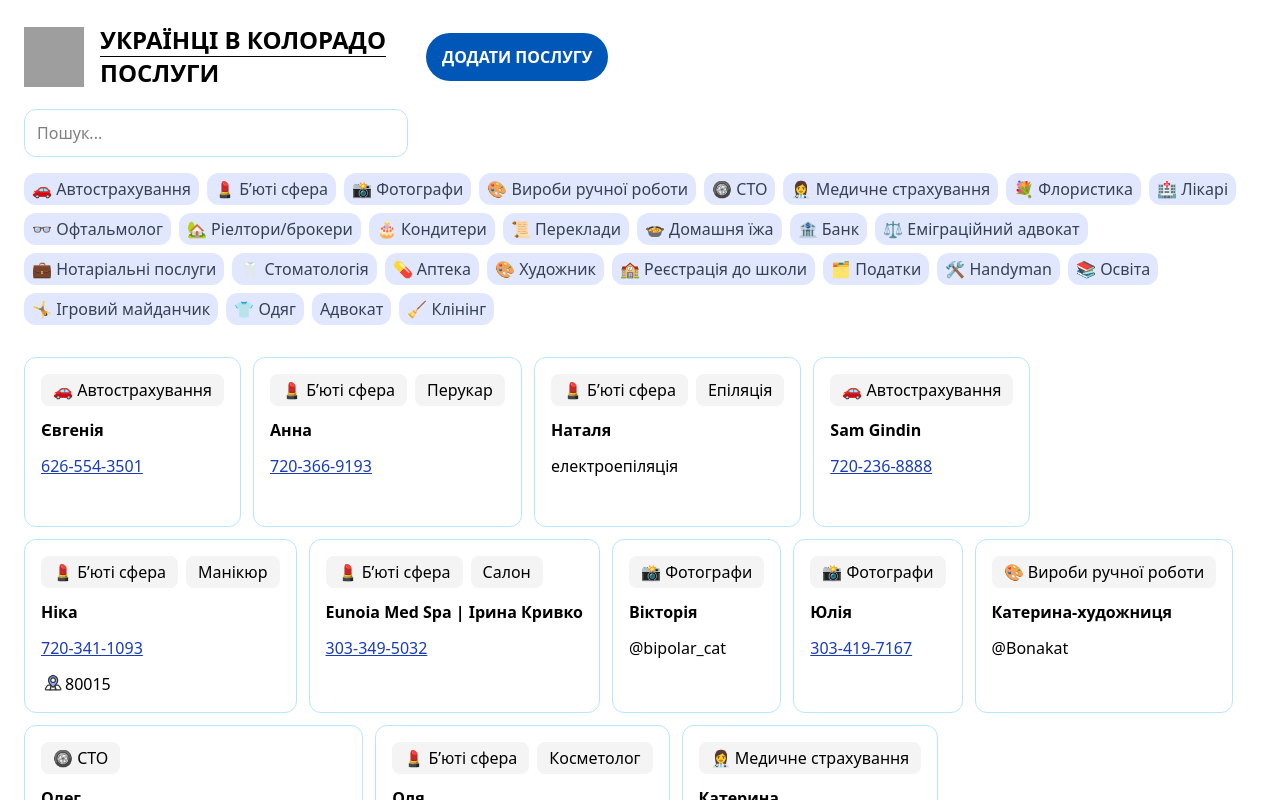
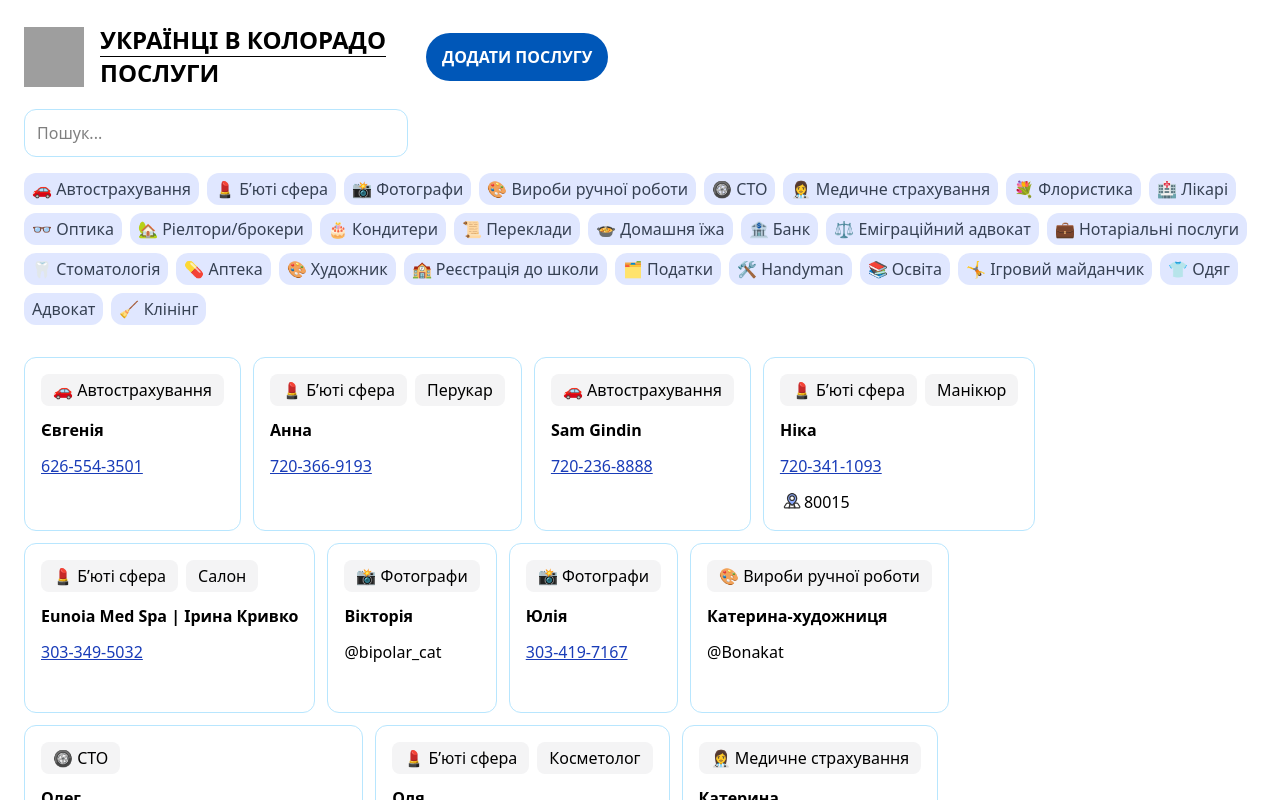
Before and after one commit to rvsrudik/coua, a Nuxt app: page / in a window 1280 px wide. Shown: the top 800 px of the page. Built offline with nearby package versions, Linux system fonts and the light colour scheme; grey boxes are pictures that could not be loaded.

Commit message:
feat: more services

```diff
--- a/content/services.js
+++ b/content/services.js
@@ -1,3 +1,5 @@
+
+
 export default [
     {
         "name": "Євгенія",
@@ -27,21 +29,6 @@ export default [
             ""
         ],
         "address": ""
-    },
-    {
-        "name": "Наталя",
-        "phones": [
-            ""
-        ],
-        "categories": [
-            "💄 Бʼюті сфера",
-            "Епіляція"
-        ],
-        "description": "електроепіляція",
-        "photos": [
-            ""
-        ],
-        "address": "",
     },
     {
         "name": "Sam Gindin",
@@ -233,7 +220,7 @@ export default [
             "303-617-7905"
         ],
         "categories": [
-            "👓 Офтальмолог"
+            "👓 Оптика"
         ],
         "description": "",
         "photos": [
@@ -758,7 +745,7 @@ export default [
         "address": ""
     },
     {
-        "name": "Зоряна-брошки, горлиці, біжутерія",
+        "name": "Зоряна - біжурерія ручної роботи з Українською душею",
         "phones": [
             "303-598-5585"
         ],
@@ -769,6 +756,17 @@ export default [
         "photos": [
             ""
         ],
+        socialMedia: {
+            facebook: {
+                title: "Zoriana Herman",
+                link: "https://www.facebook.com/profile.php?id=100009324858032&mibextid=wwXIfr&rdid=wcoeX8eIwXFwIClY&share_url=https%3A%2F%2Fwww.facebook.com%2Fshare%2F19vkmi8jPh%2F%3Fmibextid%3DwwXIfr#"
+            },
+            instagram: {
+                title: "@zoriana.herman",
+                link: "https://www.instagram.com/zoriana.herman?igsh=YWFwbTkwa3Vpa295&utm_source=qr"
+            },
+        },
+        website: "https://www.etsy.com/shop/kolosokk",
         "address": ""
     },
     {
@@ -1051,7 +1049,7 @@ export default [
             "303-333-1632"
         ],
         "categories": [
-            "👓 Офтальмолог"
+            "👓 Оптика"
         ],
         "description": "",
         "photos": [
@@ -1721,6 +1719,23 @@ export default [
         }
     },
     {
+        name: 'Lavanda',
+        phones: [],
+        categories: [
+            '👕 Одяг',
+            'Вишиванки',
+        ],
+        description: '',
+        photos: [],
+        address: '1402 S Parker Rd # A108, Denver, CO 80231',
+        socialMedia: {
+            facebook: {
+                title: "@603_embroidery",
+                link: "https://www.facebook.com/share/15eKm9CyC1/?mibextid=wwXIfr"
+            },
+        }
+    },
+    {
         name: 'Eidos Club',
         phones: ['720-7374-627'],
         categories: [
@@ -1790,3 +1805,7 @@ export default [
         }
     },
 ]
+
+// name: string
+// phones [{number, type}]
+//
```
